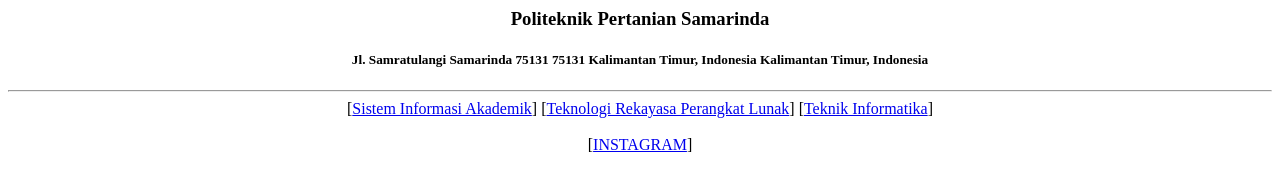
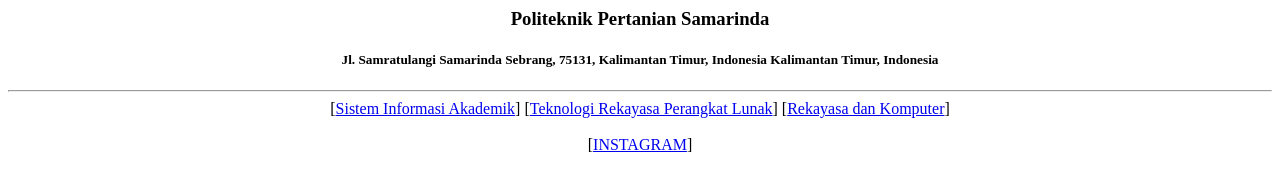
Before and after one commit to 1UrAA/1UrAA.github.io, a plain HTML site: page webjur.html in a window 1280 px wide. Drawn offline with Linux system fonts and the light colour scheme.

Commit message:
Add files via upload

```diff
--- a/webjur.html
+++ b/webjur.html
@@ -8,11 +8,11 @@
 
         <center>
             <h3>Politeknik Pertanian Samarinda</h3>
-            <h5>Jl. Samratulangi Samarinda 75131 75131 Kalimantan Timur, Indonesia Kalimantan Timur, Indonesia</h5>
+            <h5>Jl. Samratulangi Samarinda Sebrang, 75131, Kalimantan Timur, Indonesia Kalimantan Timur, Indonesia</h5>
             <hr>
             [<a href="sia.html">Sistem Informasi Akademik</a>]
             [<a href="trpl.html"target="blank">Teknologi Rekayasa Perangkat Lunak</a>]
-            [<a href="Jurrekom.html">Teknik Informatika</a>]
+            [<a href="file:///C:/Users/Pongo/OneDrive/%E3%83%89%E3%82%AD%E3%83%A5%E3%83%A1%E3%83%B3%E3%83%88/1UrAA.github.io/Tugas3/Jurrekom.html">Rekayasa dan Komputer</a>]
             <br>
             <br>
             [<a href="https://www.instagram.com/iuraa.aa?igsh=cmtmemJzYTRmaW83">INSTAGRAM</a>]
```
